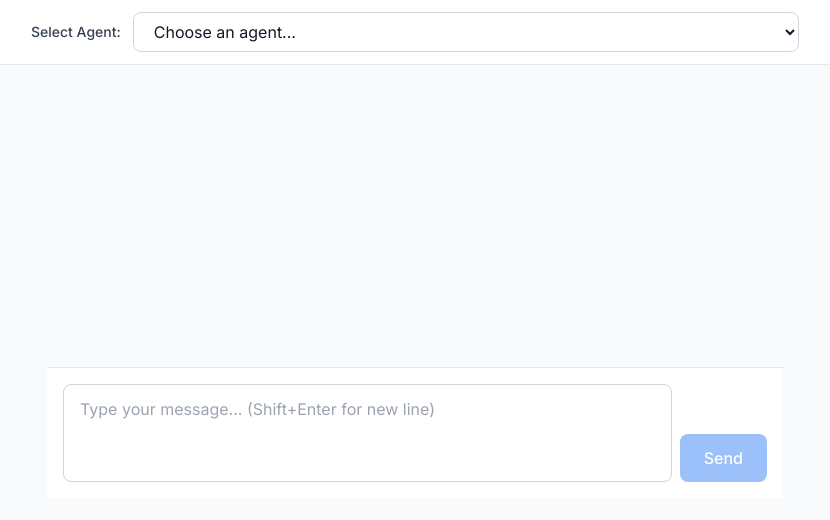
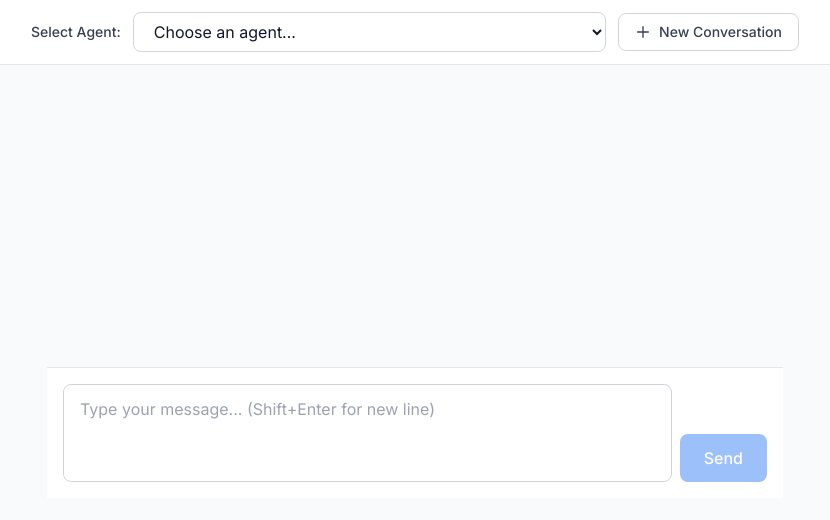
Before and after one commit to forcetrainer/agent-orchestrator, a Next.js app: page / in a window 1280 px wide. Shown: the top 520 px of the page, without its empty margins (225-1055 px from the left). Built offline with nearby package versions, Linux system fonts and the light colour scheme.

Commit message:
story 3.7 complete

```diff
--- a/components/chat/AgentSelector.tsx
+++ b/components/chat/AgentSelector.tsx
@@ -21,11 +21,14 @@ interface AgentSelectorProps {
   selectedAgentId?: string;
   /** Callback when agent selection changes */
   onAgentSelect: (agentId: string) => void;
+  /** Callback when new conversation button is clicked - Story 3.7 */
+  onNewConversation?: () => void;
 }
 
 export function AgentSelector({
   selectedAgentId,
   onAgentSelect,
+  onNewConversation,
 }: AgentSelectorProps) {
   const [agents, setAgents] = useState<AgentSummary[]>([]);
   const [loading, setLoading] = useState(true);
@@ -85,6 +88,31 @@ export function AgentSelector({
           >
             <option>Loading agents...</option>
           </select>
+          {onNewConversation && (
+            <button
+              onClick={onNewConversation}
+              className="flex items-center gap-2 rounded-lg border border-gray-300 bg-white px-4 py-2 text-sm font-medium text-gray-700 hover:bg-gray-50 focus:outline-none focus:ring-2 focus:ring-blue-500 focus:border-blue-500 transition-colors whitespace-nowrap"
+              aria-label="Start a new conversation"
+              title="Start a new conversation"
+            >
+              <svg
+                className="w-4 h-4"
+                fill="none"
+                stroke="currentColor"
+                viewBox="0 0 24 24"
+                xmlns="http://www.w3.org/2000/svg"
+                aria-hidden="true"
+              >
+                <path
+                  strokeLinecap="round"
+                  strokeLinejoin="round"
+                  strokeWidth={2}
+                  d="M12 4v16m8-8H4"
+                />
+              </svg>
+              New Conversation
+            </button>
+          )}
         </div>
       </div>
     );
@@ -144,6 +172,34 @@ export function AgentSelector({
             </option>
           ))}
         </select>
+        {/* Story 3.7 Task 1.1-1.6: New Conversation button */}
+        {/* AC-7.1: "New Conversation" button visible in UI */}
+        {/* AC-7.6: Button is clearly labeled and easy to find */}
+        {onNewConversation && (
+          <button
+            onClick={onNewConversation}
+            className="flex items-center gap-2 rounded-lg border border-gray-300 bg-white px-4 py-2 text-sm font-medium text-gray-700 hover:bg-gray-50 focus:outline-none focus:ring-2 focus:ring-blue-500 focus:border-blue-500 transition-colors whitespace-nowrap"
+            aria-label="Start a new conversation"
+            title="Start a new conversation"
+          >
+            <svg
+              className="w-4 h-4"
+              fill="none"
+              stroke="currentColor"
+              viewBox="0 0 24 24"
+              xmlns="http://www.w3.org/2000/svg"
+              aria-hidden="true"
+            >
+              <path
+                strokeLinecap="round"
+                strokeLinejoin="round"
+                strokeWidth={2}
+                d="M12 4v16m8-8H4"
+              />
+            </svg>
+            New Conversation
+          </button>
+        )}
       </div>
     </div>
   );
--- a/components/chat/ChatPanel.tsx
+++ b/components/chat/ChatPanel.tsx
@@ -1,6 +1,6 @@
 'use client';
 
-import { useState } from 'react';
+import { useState, useRef } from 'react';
 import { MessageList } from './MessageList';
 import { MessageInput } from './MessageInput';
 import { InputField } from './InputField';
@@ -36,11 +36,39 @@ export function ChatPanel() {
   // Conversation ID for maintaining conversation state across messages
   const [conversationId, setConversationId] = useState<string | undefined>(undefined);
 
+  // Story 3.7 Task 3.1: Ref for input field auto-focus after reset
+  const inputRef = useRef<HTMLTextAreaElement>(null);
+
   // Handler for agent selection - Story 3.4 Task 4.3
   const handleAgentSelect = (agentId: string) => {
     setSelectedAgentId(agentId);
     // TODO Story 3.5: Reset conversation when agent changes (optional per AC-4.6)
     console.log('[ChatPanel] Agent selected:', agentId);
+  };
+
+  // Story 3.7 Task 2.1: Create handleNewConversation function
+  // AC-7.2: Clicking button clears chat history
+  // AC-7.3: Agent context resets (doesn't remember previous messages)
+  // AC-7.4: Input field remains focused and ready for new message
+  const handleNewConversation = () => {
+    // Task 2.2: Clear messages array
+    setMessages([]);
+
+    // Task 2.3: Reset conversationId to undefined (fresh conversation)
+    setConversationId(undefined);
+
+    // Task 2.4: Clear any error states (handled by clearing messages array)
+
+    // Task 2.5: Reset isLoading to false if active
+    setIsLoading(false);
+
+    // Task 3.2: Focus input field after reset
+    // AC-7.4: Input field remains focused and ready for new message
+    setTimeout(() => {
+      inputRef.current?.focus();
+    }, 0);
+
+    console.log('[ChatPanel] New conversation started');
   };
 
   // Story 3.5 Task 2.3-2.9: Create handleSendMessage function
@@ -142,13 +170,14 @@ export function ChatPanel() {
         <AgentSelector
           selectedAgentId={selectedAgentId}
           onAgentSelect={handleAgentSelect}
+          onNewConversation={handleNewConversation}
         />
         <div className="flex-1 flex items-center justify-center">
           <div className="w-full max-w-3xl px-4">
             {/* Task 3.1: Render InputField component */}
             {/* Task 3.2: Pass handleSendMessage as onSend callback */}
             {/* Task 3.3: Pass isLoading as disabled prop */}
-            <InputField onSend={handleSendMessage} disabled={isLoading} />
+            <InputField onSend={handleSendMessage} disabled={isLoading} ref={inputRef} />
           </div>
         </div>
       </div>
@@ -163,6 +192,7 @@ export function ChatPanel() {
       <AgentSelector
         selectedAgentId={selectedAgentId}
         onAgentSelect={handleAgentSelect}
+        onNewConversation={handleNewConversation}
       />
       {/* Task 3.5: Verify messages state updates trigger MessageList re-render */}
       {/* Story 3.6 Task 2.2: Pass isLoading prop to MessageList */}
@@ -172,7 +202,7 @@ export function ChatPanel() {
       {/* Task 3.2: Pass handleSendMessage as onSend callback prop */}
       {/* Task 3.3: Pass isLoading as disabled prop to InputField */}
       {/* Task 3.4: Ensure InputField appears at bottom of chat layout */}
-      <InputField onSend={handleSendMessage} disabled={isLoading} />
+      <InputField onSend={handleSendMessage} disabled={isLoading} ref={inputRef} />
     </div>
   );
 }
--- a/components/chat/InputField.tsx
+++ b/components/chat/InputField.tsx
@@ -1,6 +1,6 @@
 'use client';
 
-import { useState, KeyboardEvent, FormEvent } from 'react';
+import { useState, KeyboardEvent, FormEvent, forwardRef } from 'react';
 
 /**
  * InputField Component
@@ -25,9 +25,10 @@ interface InputFieldProps {
 
 const MAX_MESSAGE_LENGTH = 10000; // Character limit per Dev Notes Story 3.5
 
-export function InputField({ onSend, disabled = false }: InputFieldProps) {
-  const [value, setValue] = useState('');
-  const [showLengthWarning, setShowLengthWarning] = useState(false);
+export const InputField = forwardRef<HTMLTextAreaElement, InputFieldProps>(
+  function InputField({ onSend, disabled = false }, ref) {
+    const [value, setValue] = useState('');
+    const [showLengthWarning, setShowLengthWarning] = useState(false);
 
   // Subtask 1.6: Validate non-empty message before submission (trim whitespace)
   const handleSubmit = () => {
@@ -82,6 +83,7 @@ export function InputField({ onSend, disabled = false }: InputFieldProps) {
           {/* Subtask 1.7: Accept multiline input with proper textarea styling */}
           {/* AC-5.7: Long messages are accepted (multi-line support) */}
           <textarea
+            ref={ref}
             className={`flex-1 resize-none rounded-lg border px-4 py-3 text-gray-900 placeholder-gray-400 focus:outline-none focus:ring-1 disabled:opacity-50 disabled:cursor-not-allowed disabled:bg-gray-50 ${
               isOverLimit
                 ? 'border-red-500 focus:border-red-500 focus:ring-red-500'
@@ -135,4 +137,5 @@ export function InputField({ onSend, disabled = false }: InputFieldProps) {
       </div>
     </div>
   );
-}
+  }
+);
```
Also changed, not shown: 4 other files (tests, documents, lock files or other folders).
